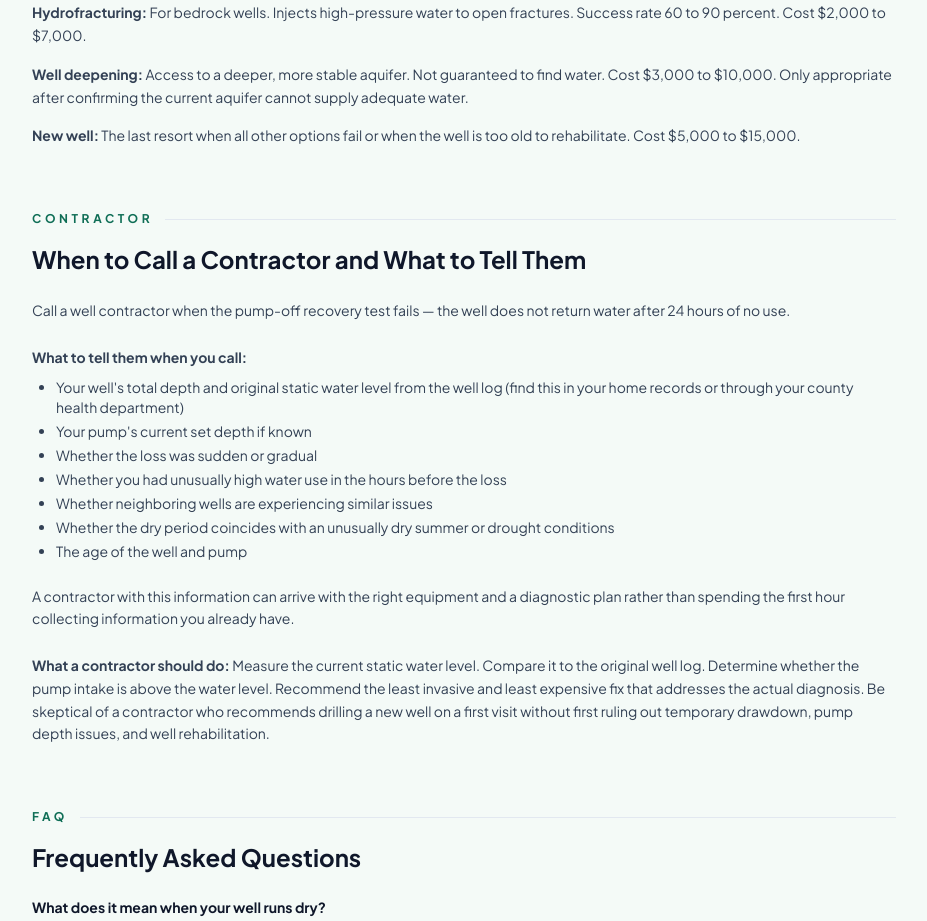
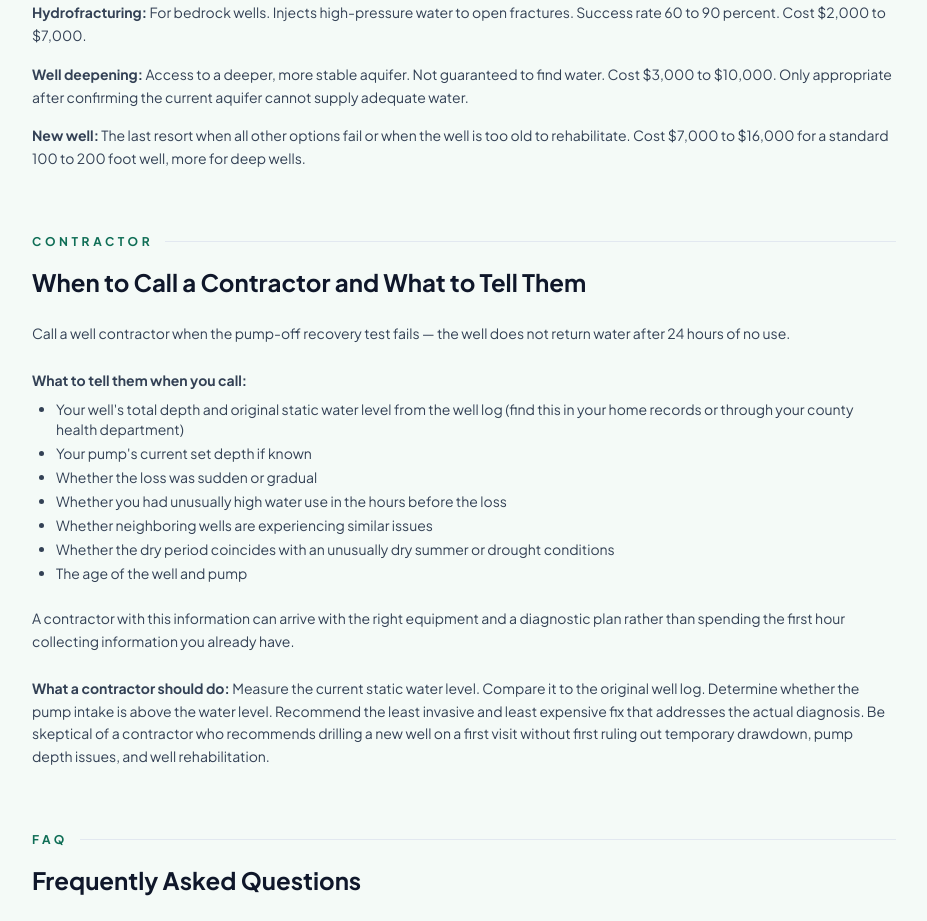
Before and after one commit to thebasementguide2026/thewell.guide-, a Next.js app: page /problems/well-running-dry in a window 1280 px wide. Shown: the part 9220-10141 px from the top of the page, without its empty margins (176-1103 px from the left). Built offline with nearby package versions, Linux system fonts and the light colour scheme.

Commit message:
Correct two remaining new-well and deepening cost lines

```diff
--- a/app/problems/well-running-dry/page.tsx
+++ b/app/problems/well-running-dry/page.tsx
@@ -412,7 +412,7 @@ export default function WellRunningDry() {
           <p className='text-slate-700 leading-relaxed text-sm mb-4'><strong>Well rehabilitation:</strong> Cleaning, acidizing, or redeveloping an older well can restore 20 to 50 percent of lost yield in some cases. Worth attempting on wells over 15 years old before committing to deepening or drilling.</p>
           <p className='text-slate-700 leading-relaxed text-sm mb-4'><strong>Hydrofracturing:</strong> For bedrock wells. Injects high-pressure water to open fractures. Success rate 60 to 90 percent. Cost $2,000 to $7,000.</p>
           <p className='text-slate-700 leading-relaxed text-sm mb-4'><strong>Well deepening:</strong> Access to a deeper, more stable aquifer. Not guaranteed to find water. Cost $3,000 to $10,000. Only appropriate after confirming the current aquifer cannot supply adequate water.</p>
-          <p className='text-slate-700 leading-relaxed text-sm'><strong>New well:</strong> The last resort when all other options fail or when the well is too old to rehabilitate. Cost $5,000 to $15,000.</p>
+          <p className='text-slate-700 leading-relaxed text-sm'><strong>New well:</strong> The last resort when all other options fail or when the well is too old to rehabilitate. Cost $7,000 to $16,000 for a standard 100 to 200 foot well, more for deep wells.</p>
         </div>
 
         {/* When to Call a Contractor */}
--- a/app/problems/well-water-pressure-low/page.tsx
+++ b/app/problems/well-water-pressure-low/page.tsx
@@ -370,7 +370,7 @@ export default function WellWaterPressureLow() {
             </div>
             <p className='text-slate-700 leading-relaxed text-sm mb-4'>Do not run the pump dry. If the well is running low, turn off the pump and wait for recovery rather than running it continuously. A pump running without water overheats and damages impellers within minutes.</p>
             <div className='bg-slate-50 border border-slate-200 rounded-lg p-4'>
-              <p className='text-slate-700 text-sm font-semibold'>Typical cost: Storage tank installation: $1,500 to $4,000. Pump lowering: $400 to $1,000. Well deepening: $5,000 to $15,000+.</p>
+              <p className='text-slate-700 text-sm font-semibold'>Typical cost: Storage tank installation: $1,500 to $4,000. Pump lowering: $400 to $1,000. Well deepening: $3,000 to $10,000.</p>
             </div>
           </div>
 
```
